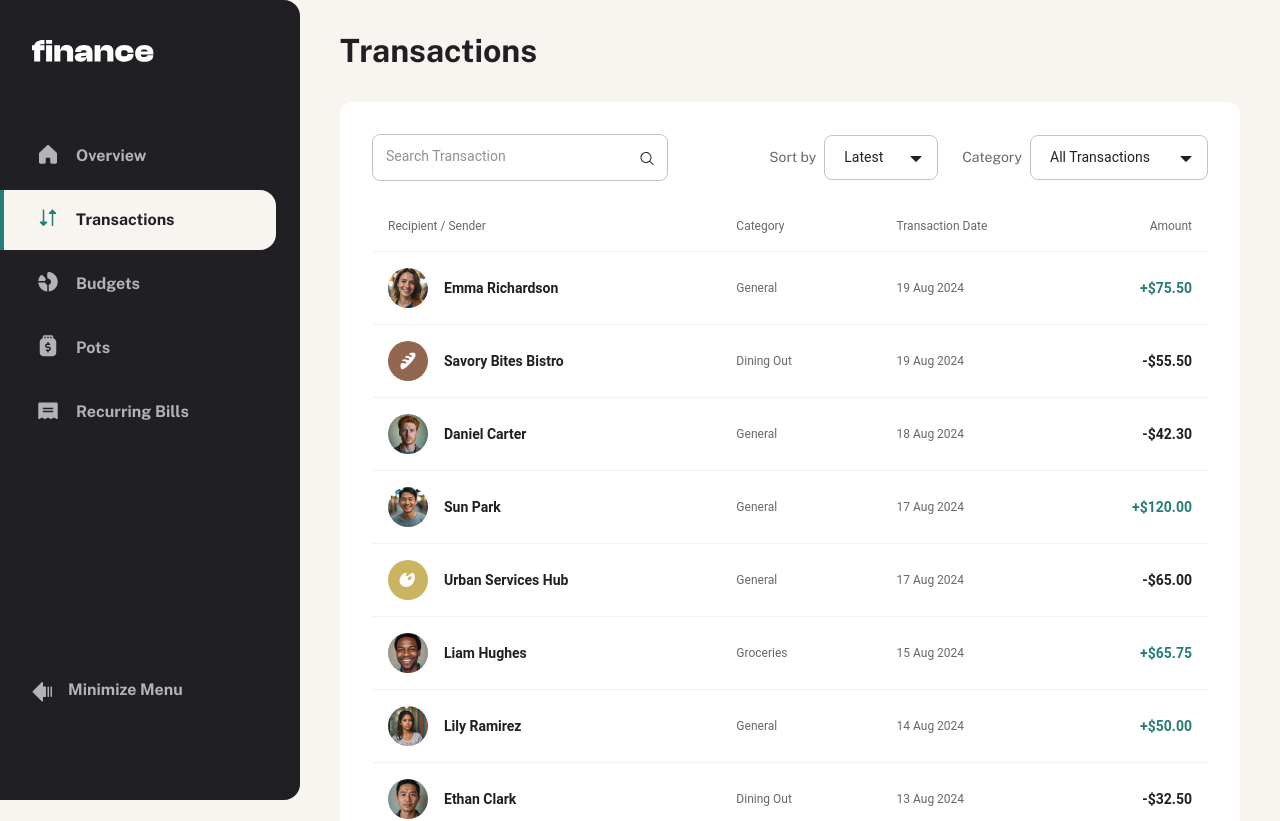
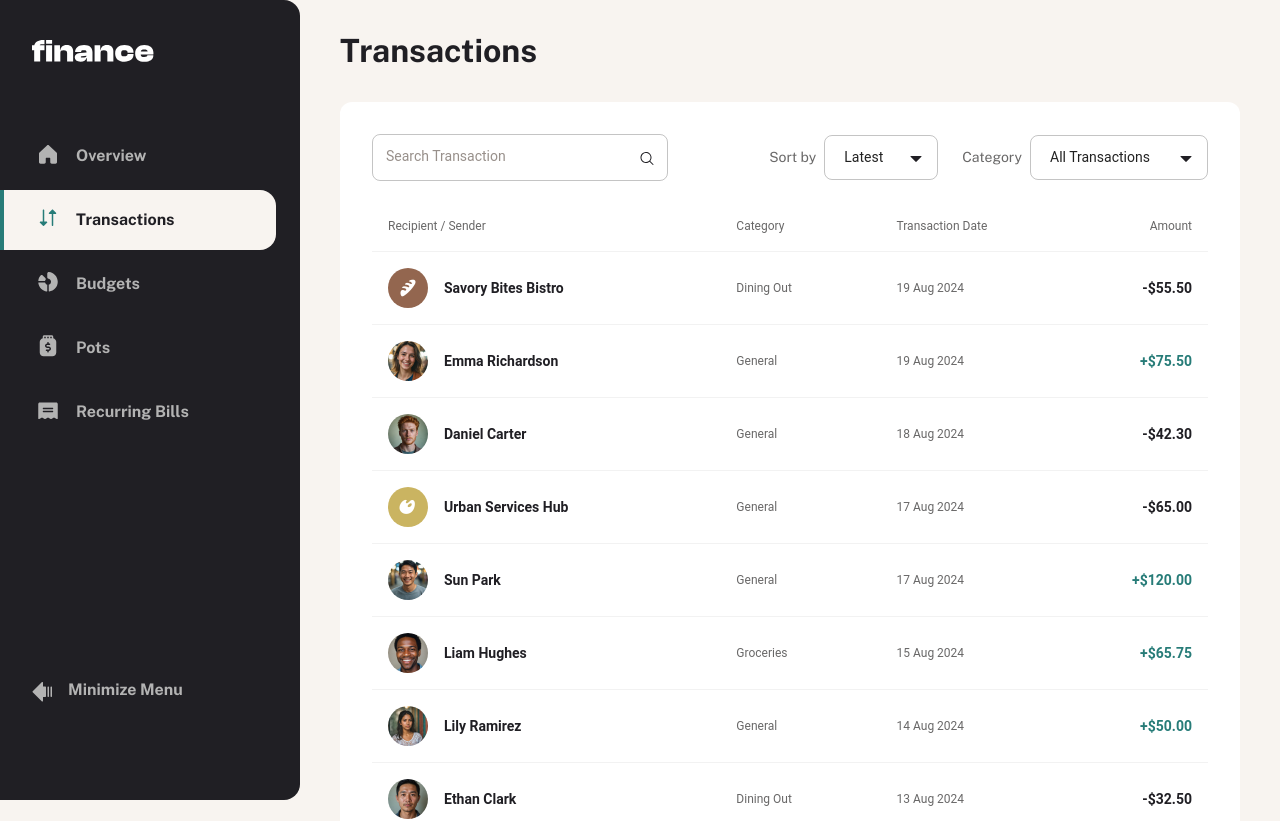
Before and after one commit to PioKl/Personal-Finance-App, a Next.js app: page /transactions in a window 1280 px wide. Shown: the top 821 px of the page. Built offline with nearby package versions, Linux system fonts and the light colour scheme.

Commit message:
Add working Search, Sort, Category filters

```diff
--- a/app/(root)/transactions/page.tsx
+++ b/app/(root)/transactions/page.tsx
@@ -1,4 +1,6 @@
+//dsa
 "use client";
+import { useMemo, useState } from "react";
 import clsx from "clsx";
 import data from "@/data/data.json";
 import type { Transactions } from "@/types";
@@ -88,7 +90,8 @@ const Transactions = () => {
     },
   ];
 
-  const cetegorySelectOptions = [
+  const categorySelectOptions = useMemo(
+    () => [
       "All Transactions",
       "Entertainment",
       "Bills",
@@ -100,7 +103,9 @@ const Transactions = () => {
       "Lifestyle",
       "Education",
       "Groceries",
-  ];
+    ],
+    []
+  );
 
   const theme = createTheme({
     breakpoints: {
@@ -115,6 +120,61 @@ const Transactions = () => {
   });
   const isMdUp = useMediaQuery(theme.breakpoints.up("md"));
 
+  const [searchValue, setSearchValue] = useState("");
+  const [sortValue, setSortValue] = useState(sortSelectOptions[0].value);
+  const [categoryValue, setCategoryValue] = useState(categorySelectOptions[0]);
+
+  const handleSearchTransactions = (value: string) => {
+    setSearchValue(value);
+  };
+
+  const handleSortBy = (value: string) => {
+    setSortValue(value);
+  };
+
+  const handleCategory = (value: string) => {
+    setCategoryValue(value);
+  };
+
+  const filteredAndSortedTranscations = useMemo(() => {
+    const filteredTransactions = transactions.filter((item) => {
+      const nameMatches = item.name
+        .toLowerCase()
+        .includes(searchValue.toLowerCase());
+      const categoryMatches =
+        categoryValue === categorySelectOptions[0] ||
+        item.category.toLowerCase().includes(categoryValue.toLowerCase());
+
+      return nameMatches && categoryMatches;
+    });
+
+    const sorted = [...filteredTransactions].sort((a, b) => {
+      switch (sortValue) {
+        case "Latest":
+          return new Date(b.date).getTime() - new Date(a.date).getTime();
+        case "Oldest":
+          return new Date(a.date).getTime() - new Date(b.date).getTime();
+        case "A to Z":
+          return a.name.localeCompare(b.name);
+        case "Z to A":
+          return b.name.localeCompare(a.name);
+        case "Highest":
+          return b.amount - a.amount;
+        case "Lowest":
+          return a.amount - b.amount;
+        default:
+          return 0;
+      }
+    });
+    return sorted;
+  }, [
+    transactions,
+    searchValue,
+    sortValue,
+    categoryValue,
+    categorySelectOptions,
+  ]);
+
   return (
     <section className="grid gap-space-400">
       <div>
@@ -128,6 +188,9 @@ const Transactions = () => {
               label="Search Transaction"
               variant="outlined"
               className="mui-search mui-label"
+              onChange={(e) => {
+                handleSearchTransactions(e.target.value);
+              }}
               slotProps={{
                 input: {
                   endAdornment: (
@@ -146,7 +209,11 @@ const Transactions = () => {
               </span>
               <TextField
                 select
-                defaultValue="Latest"
+                defaultValue={sortSelectOptions[0].value}
+                value={sortValue}
+                onChange={(e) => {
+                  handleSortBy(e.target.value);
+                }}
                 className={clsx(
                   "mui-select",
                   isMdUp ? "w-28.5" : "mui-select-mobile"
@@ -154,12 +221,16 @@ const Transactions = () => {
                 slotProps={{
                   select: {
                     IconComponent: isMdUp ? RotatingIcon : IconSort,
-                    renderValue: () => (isMdUp ? "Latest" : null),
+                    renderValue: () => (isMdUp ? sortValue : null),
                   },
                 }}
               >
                 {sortSelectOptions.map((option) => (
-                  <MenuItem key={option.value} value={option.value}>
+                  <MenuItem
+                    key={option.value}
+                    value={option.value}
+                    autoFocus={false}
+                  >
                     {option.value}
                   </MenuItem>
                 ))}
@@ -171,7 +242,11 @@ const Transactions = () => {
               </span>
               <TextField
                 select
-                defaultValue="All Transactions"
+                defaultValue={categorySelectOptions[0]}
+                value={categoryValue}
+                onChange={(e) => {
+                  handleCategory(e.target.value);
+                }}
                 className={clsx(
                   "mui-select",
                   isMdUp ? "w-44.5" : "mui-select-mobile"
@@ -179,12 +254,12 @@ const Transactions = () => {
                 slotProps={{
                   select: {
                     IconComponent: isMdUp ? RotatingIcon : IconFilter,
-                    renderValue: () => (isMdUp ? "All Transactions" : null),
+                    renderValue: () => (isMdUp ? categoryValue : null),
                   },
                 }}
               >
-                {cetegorySelectOptions.map((option) => (
-                  <MenuItem key={option} value={option}>
+                {categorySelectOptions.map((option) => (
+                  <MenuItem key={option} value={option} autoFocus={false}>
                     {option}
                   </MenuItem>
                 ))}
@@ -212,7 +287,7 @@ const Transactions = () => {
             </TableHead>
 
             <TableBody>
-              {transactions.map((item, index) => (
+              {filteredAndSortedTranscations.map((item, index) => (
                 <TableRow key={index}>
                   <TableCell className="!p-space-200 mui-cell-one">
                     <div className="flex items-center gap-space-200">
```
Lines whose indentation alone changed are shown as unchanged.
